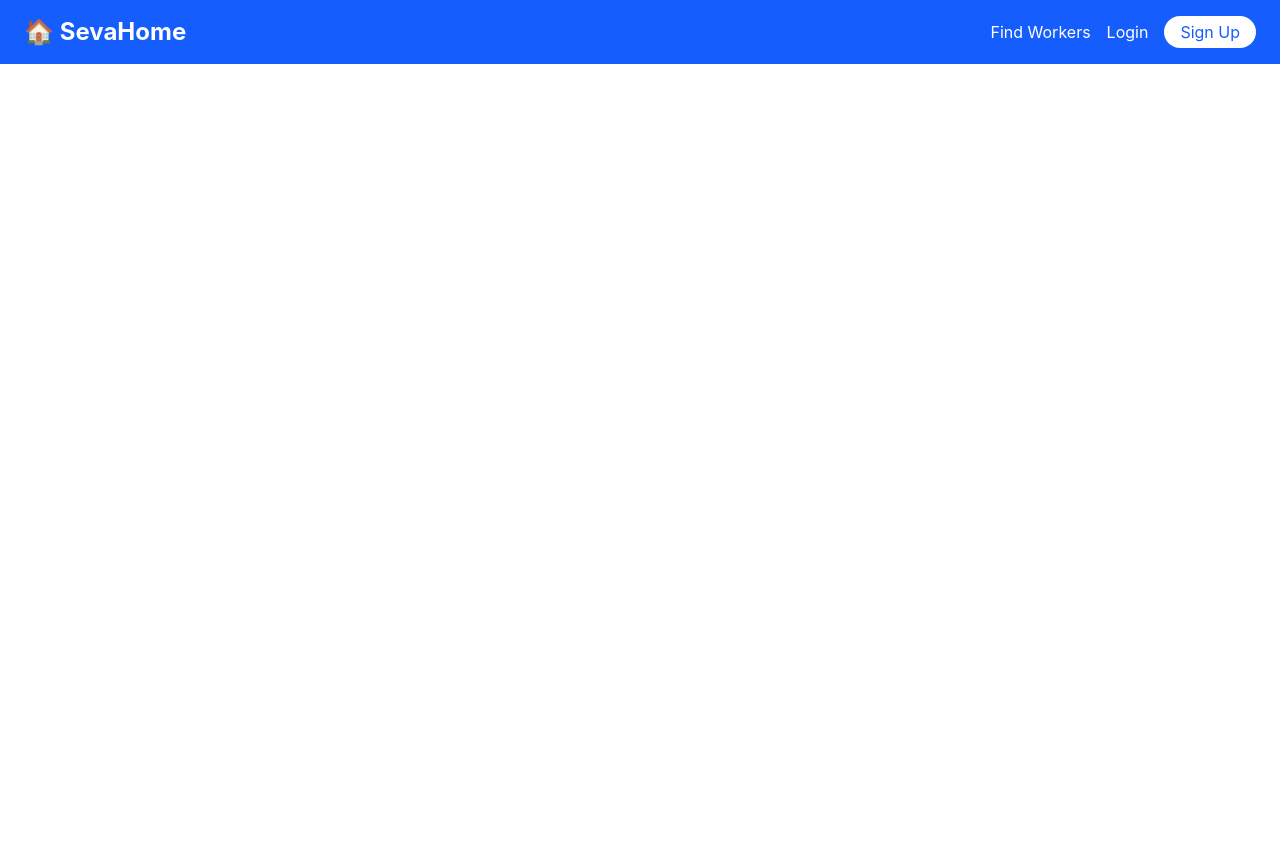
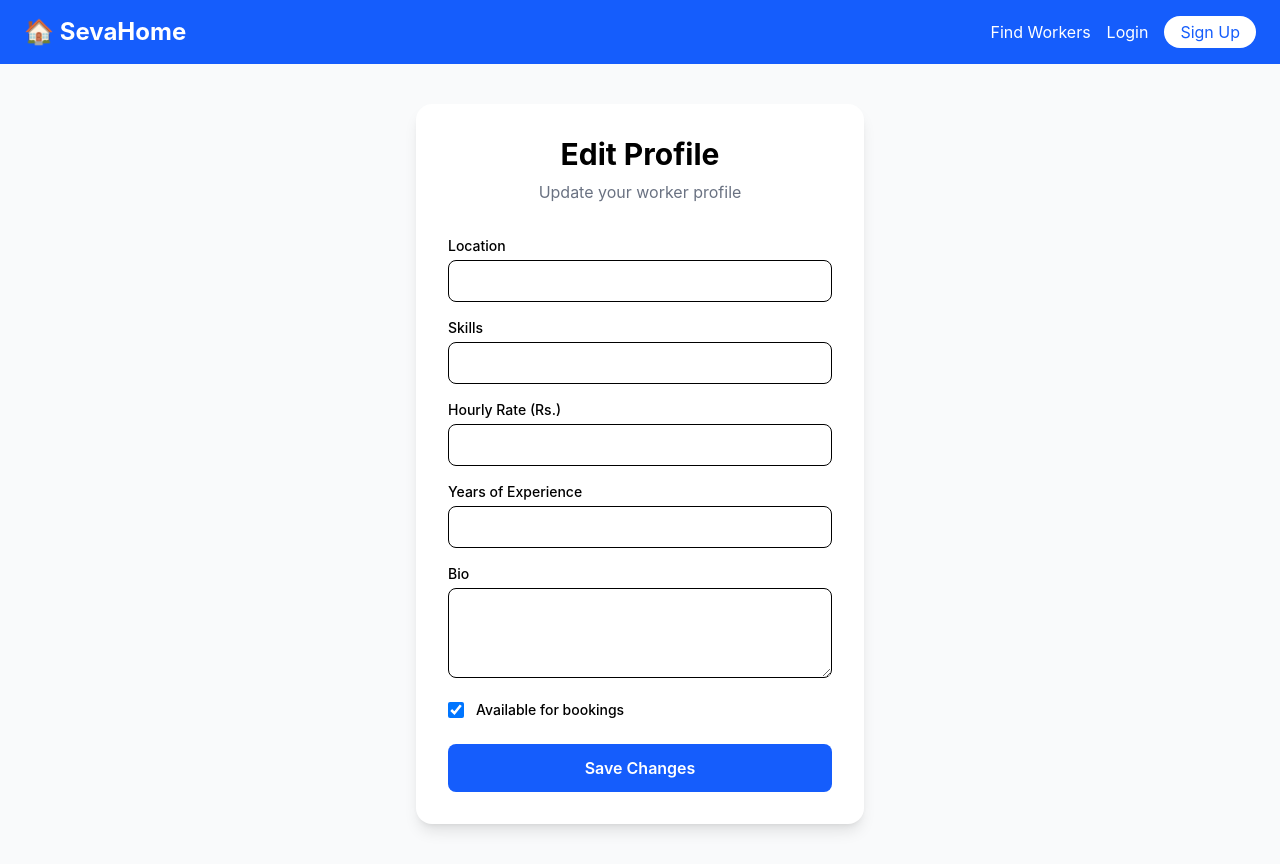
Before and after one commit to Zororororo69/sevahome-frontend, a React (Vite) app: page /edit-profile in a window 1280 px wide. Before the commit the page ends 800 px from the top, so only its background shows below. Built offline with nearby package versions, Linux system fonts and the light colour scheme; no server answers.

Commit message:
complete sevahome features

```diff
--- a/src/App.jsx
+++ b/src/App.jsx
@@ -8,6 +8,8 @@ import WorkerDetail from './pages/WorkerDetail'
 import MyBookings from './pages/MyBookings'
 import WorkerDashboard from './pages/WorkerDashboard'
 import WorkerSetup from './pages/WorkerSetup'
+import Review from './pages/Review'
+import EditProfile from './pages/EditProfile'
 
 function App() {
     return (
@@ -22,6 +24,8 @@ function App() {
                 <Route path="/my-bookings" element={<MyBookings />} />
                 <Route path="/dashboard" element={<WorkerDashboard />} />
                 <Route path="/worker-setup" element={<WorkerSetup />} />
+                <Route path="/review/:bookingId/:workerId" element={<Review />} />
+                <Route path="/edit-profile" element={<EditProfile />} />
             </Routes>
         </BrowserRouter>
     )
--- a/src/components/Navbar.jsx
+++ b/src/components/Navbar.jsx
@@ -21,7 +21,9 @@ function Navbar() {
                 {name ? (
                     <>
                         <span className="text-blue-200">Hi, {name}!</span>
-                        <Link to="/my-bookings" className="hover:text-blue-200">My Bookings</Link>
+                        {role === "customer" && (
+                            <Link to="/my-bookings" className="hover:text-blue-200">My Bookings</Link>
+                        )}
                         {role === "worker" && (
                             <Link to="/dashboard" className="hover:text-blue-200">Dashboard</Link>
                         )}
--- /dev/null
+++ b/src/pages/EditProfile.jsx
@@ -0,0 +1,111 @@
+import { useState, useEffect } from "react"
+import { useNavigate } from "react-router-dom"
+import API from "../api/axios"
+
+function EditProfile() {
+    const [form, setForm] = useState({
+        bio: "", hourly_rate: "", experience: "", location: "", skills: "", is_available: true
+    })
+    const [loading, setLoading] = useState(false)
+    const [fetching, setFetching] = useState(true)
+    const [error, setError] = useState("")
+    const [success, setSuccess] = useState(false)
+    const navigate = useNavigate()
+    const userId = localStorage.getItem("user_id")
+
+    useEffect(() => {
+        const fetchProfile = async () => {
+            try {
+                const res = await API.get(`/worker/profile/${userId}`)
+                const p = res.data
+                setForm({
+                    bio: p.bio || "",
+                    hourly_rate: p.hourly_rate || "",
+                    experience: p.experience || "",
+                    location: p.location || "",
+                    skills: p.skills || "",
+                    is_available: p.is_available
+                })
+            } catch (e) {
+                console.error(e)
+            }
+            setFetching(false)
+        }
+        fetchProfile()
+    }, [])
+
+    const handleChange = (e) => {
+        const val = e.target.type === "checkbox" ? e.target.checked : e.target.value
+        setForm({ ...form, [e.target.name]: val })
+    }
+
+    const handleSubmit = async () => {
+        setLoading(true)
+        setError("")
+        try {
+            await API.patch(`/worker/profile/${userId}`, {
+                bio: form.bio,
+                hourly_rate: parseFloat(form.hourly_rate),
+                experience: parseInt(form.experience),
+                location: form.location,
+                skills: form.skills,
+                is_available: form.is_available
+            })
+            setSuccess(true)
+            setTimeout(() => navigate("/dashboard"), 1500)
+        } catch (e) {
+            setError(e.response?.data?.detail || "Failed to update profile!")
+        }
+        setLoading(false)
+    }
+
+    if (fetching) return <p className="text-center py-20">Loading...</p>
+
+    return (
+        <div className="min-h-screen bg-gray-50 flex items-center justify-center">
+            <div className="bg-white p-8 rounded-2xl shadow-lg w-full max-w-md">
+                <h1 className="text-3xl font-bold text-center mb-2">Edit Profile</h1>
+                <p className="text-gray-500 text-center mb-8">Update your worker profile</p>
+                {error && <div className="bg-red-50 text-red-600 px-4 py-3 rounded-lg mb-4">{error}</div>}
+                {success && <div className="bg-green-50 text-green-700 px-4 py-3 rounded-lg mb-4">✅ Profile updated!</div>}
+                <div className="mb-4">
+                    <label className="block text-sm font-medium mb-1">Location</label>
+                    <input className="w-full border rounded-lg px-4 py-2 focus:outline-none focus:ring-2 focus:ring-blue-500"
+                        name="location" value={form.location} onChange={handleChange} />
+                </div>
+                <div className="mb-4">
+                    <label className="block text-sm font-medium mb-1">Skills</label>
+                    <input className="w-full border rounded-lg px-4 py-2 focus:outline-none focus:ring-2 focus:ring-blue-500"
+                        name="skills" value={form.skills} onChange={handleChange} />
+                </div>
+                <div className="mb-4">
+                    <label className="block text-sm font-medium mb-1">Hourly Rate (Rs.)</label>
+                    <input className="w-full border rounded-lg px-4 py-2 focus:outline-none focus:ring-2 focus:ring-blue-500"
+                        name="hourly_rate" type="number" value={form.hourly_rate} onChange={handleChange} />
+                </div>
+                <div className="mb-4">
+                    <label className="block text-sm font-medium mb-1">Years of Experience</label>
+                    <input className="w-full border rounded-lg px-4 py-2 focus:outline-none focus:ring-2 focus:ring-blue-500"
+                        name="experience" type="number" value={form.experience} onChange={handleChange} />
+                </div>
+                <div className="mb-4">
+                    <label className="block text-sm font-medium mb-1">Bio</label>
+                    <textarea className="w-full border rounded-lg px-4 py-2 focus:outline-none focus:ring-2 focus:ring-blue-500"
+                        name="bio" rows="3" value={form.bio} onChange={handleChange} />
+                </div>
+                <div className="mb-6 flex items-center gap-3">
+                    <input type="checkbox" name="is_available" id="available"
+                        checked={form.is_available} onChange={handleChange}
+                        className="w-4 h-4" />
+                    <label htmlFor="available" className="text-sm font-medium">Available for bookings</label>
+                </div>
+                <button onClick={handleSubmit} disabled={loading}
+                    className="w-full bg-blue-600 text-white py-3 rounded-lg font-semibold hover:bg-blue-700 disabled:opacity-50">
+                    {loading ? "Saving..." : "Save Changes"}
+                </button>
+            </div>
+        </div>
+    )
+}
+
+export default EditProfile
--- /dev/null
+++ b/src/pages/Review.jsx
@@ -0,0 +1,63 @@
+import { useState } from "react"
+import { useParams, useNavigate } from "react-router-dom"
+import API from "../api/axios"
+
+function Review() {
+    const { bookingId, workerId } = useParams()
+    const [rating, setRating] = useState(5)
+    const [comment, setComment] = useState("")
+    const [loading, setLoading] = useState(false)
+    const [error, setError] = useState("")
+    const navigate = useNavigate()
+
+    const handleSubmit = async () => {
+        setLoading(true)
+        setError("")
+        try {
+            await API.post("/reviews", {
+                booking_id: parseInt(bookingId),
+                reviewer_id: parseInt(localStorage.getItem("user_id")),
+                reviewee_id: parseInt(workerId),
+                rating: parseInt(rating),
+                comment: comment
+            })
+            navigate("/my-bookings")
+        } catch (e) {
+            setError(e.response?.data?.detail || "Failed to submit review!")
+        }
+        setLoading(false)
+    }
+
+    return (
+        <div className="min-h-screen bg-gray-50 flex items-center justify-center">
+            <div className="bg-white p-8 rounded-2xl shadow-lg w-full max-w-md">
+                <h1 className="text-3xl font-bold text-center mb-2">Leave a Review</h1>
+                <p className="text-gray-500 text-center mb-8">How was your experience?</p>
+                {error && <div className="bg-red-50 text-red-600 px-4 py-3 rounded-lg mb-4">{error}</div>}
+                <div className="mb-6">
+                    <label className="block text-sm font-medium mb-2">Rating</label>
+                    <div className="flex gap-2">
+                        {[1,2,3,4,5].map(n => (
+                            <button key={n} onClick={() => setRating(n)}
+                                className={`text-3xl ${rating >= n ? "opacity-100" : "opacity-30"}`}>
+                                ⭐
+                            </button>
+                        ))}
+                    </div>
+                </div>
+                <div className="mb-6">
+                    <label className="block text-sm font-medium mb-1">Comment</label>
+                    <textarea className="w-full border rounded-lg px-4 py-2 focus:outline-none focus:ring-2 focus:ring-blue-500"
+                        rows="4" placeholder="Share your experience..."
+                        value={comment} onChange={e => setComment(e.target.value)} />
+                </div>
+                <button onClick={handleSubmit} disabled={loading}
+                    className="w-full bg-yellow-500 text-white py-3 rounded-lg font-semibold hover:bg-yellow-600 disabled:opacity-50">
+                    {loading ? "Submitting..." : "Submit Review"}
+                </button>
+            </div>
+        </div>
+    )
+}
+
+export default Review
--- a/src/pages/WorkerDashboard.jsx
+++ b/src/pages/WorkerDashboard.jsx
@@ -31,8 +31,15 @@ function WorkerDashboard() {
 
     return (
         <div className="max-w-3xl mx-auto px-6 py-10">
-            <h1 className="text-3xl font-bold mb-2">Worker Dashboard</h1>
-            <p className="text-gray-500 mb-8">Manage your incoming bookings</p>
+            <div className="flex justify-between items-center mb-8">
+                <div>
+                    <h1 className="text-3xl font-bold mb-2">Worker Dashboard</h1>
+                    <p className="text-gray-500">Manage your incoming bookings</p>
+                </div>
+                <a href="/edit-profile" className="bg-blue-600 text-white px-4 py-2 rounded-lg text-sm hover:bg-blue-700">
+                    ✏️ Edit Profile
+                </a>
+            </div>
             {bookings.length === 0 ? (
                 <p className="text-gray-500">No bookings yet.</p>
             ) : (
--- a/src/pages/WorkerDetail.jsx
+++ b/src/pages/WorkerDetail.jsx
@@ -90,6 +90,11 @@ function WorkerDetail() {
                     </div>
                 </div>
 
+                <div className="mb-6">
+                    <h3 className="font-semibold mb-2">Contact</h3>
+                    <p className="text-gray-600">📞 {worker.phone || "Not provided"}</p>
+                </div>
+
                 <div className="mb-4">
                     <label className="block text-sm font-medium mb-2">Select Service</label>
                     <select
```
Also changed, not shown: src/pages/MyBookings.jsx (+10 -0 lines).
